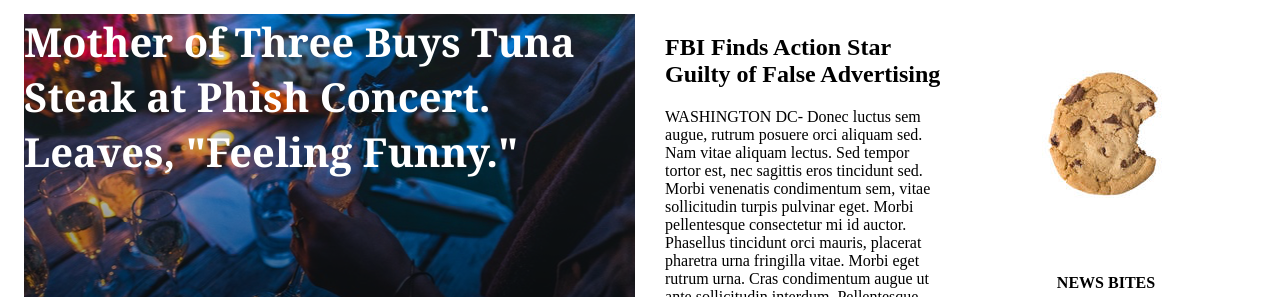
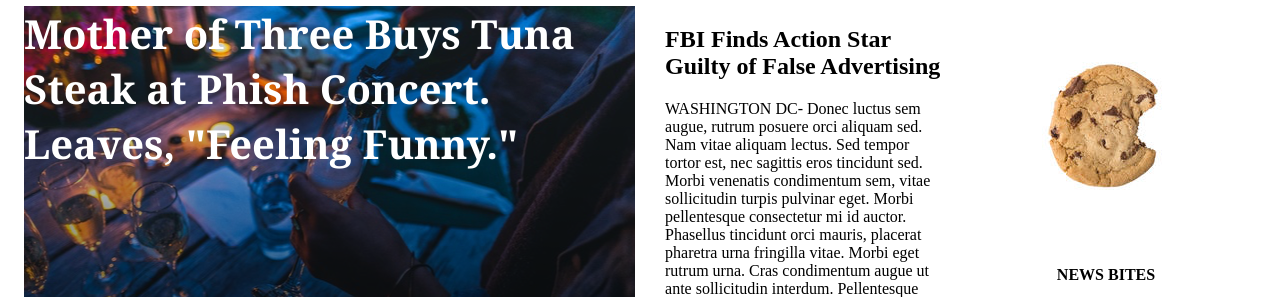
Before and after one commit to emilynordhoff/mytimes, a plain HTML site: page index.html in a window 1280 px wide. Shown: the part 94-391 px from the top of the page. Drawn offline with Linux system fonts and the light colour scheme.

Commit message:
final edits

```diff
--- a/resources/css/style.css
+++ b/resources/css/style.css
@@ -1,3 +1,6 @@
+body {
+  margin: 0px 0px;
+}
 header {
   font-family: Verdana;
   font-size: 14px;
```
Also changed, not shown: index.html (+1 -0 lines).
